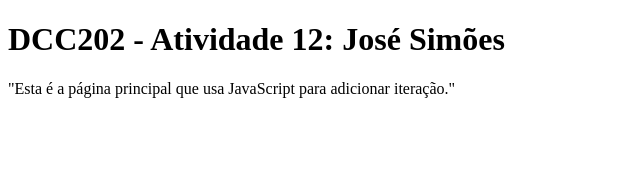
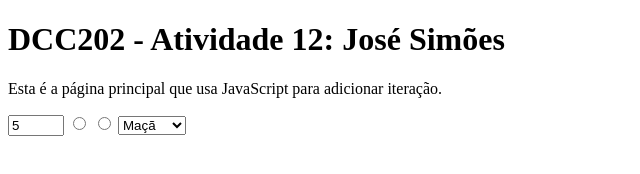
Before and after one commit to ufjf-dcc202/ufjf-dcc202-2023-3-b-atv12-SimoessJose, a website: page index.html in a window 1280 px wide. Shown: the whole page, without its empty margins (0-640 px from the left). Drawn offline with Linux system fonts and the light colour scheme.

Commit message:
adiciona form com dados interativos

```diff
--- a/index.html
+++ b/index.html
@@ -4,16 +4,29 @@
     <meta charset="UTF-8">
     <meta name="viewport" content="width=device-width, initial-scale=1.0">
     <title>DCC202 - Atividade 12: José Simões</title>
-    <script src="main.js"></script>
+    <script type="module" src="main.js"></script>
 </head>
 <body>
 
     <main>
         <h1>DCC202 - Atividade 12: José Simões</h1>
-        <p>"Esta é a página principal que usa JavaScript para adicionar iteração."</p>
+        <p>Esta é a página principal que usa JavaScript para adicionar iteração.</p>
         <section>
-            <form>
+            <form name="entrada">
+                <input type="number" name="quantidade" value="5" max="20" min="2">
+                <label>
+                    <input type="radio" name="origem" value="maria">
+                </label>
 
+                <label>
+                    <input type="radio" name="origem" value="joao">
+                </label>
+
+                <select name="fruta">
+                    <option value="maca">Maçã</option>
+                    <option value="pera">Pera</option>
+                    <option value="banana">Banana</option>
+                </select>
             </form>
         </section>
         <section></section>
--- a/main.js
+++ b/main.js
@@ -0,0 +1,11 @@
+
+document.entrada.addEventListener('submit', leFormulario);
+
+function leFormulario(event){
+
+    event.preventDefault();
+    const quantidade = document.entrada.quantidade.value;
+    const fruta = document.entrada.fruta.value;
+
+    console.log(`Eu tenho ${quantidade} ${fruta}`);
+}
```
